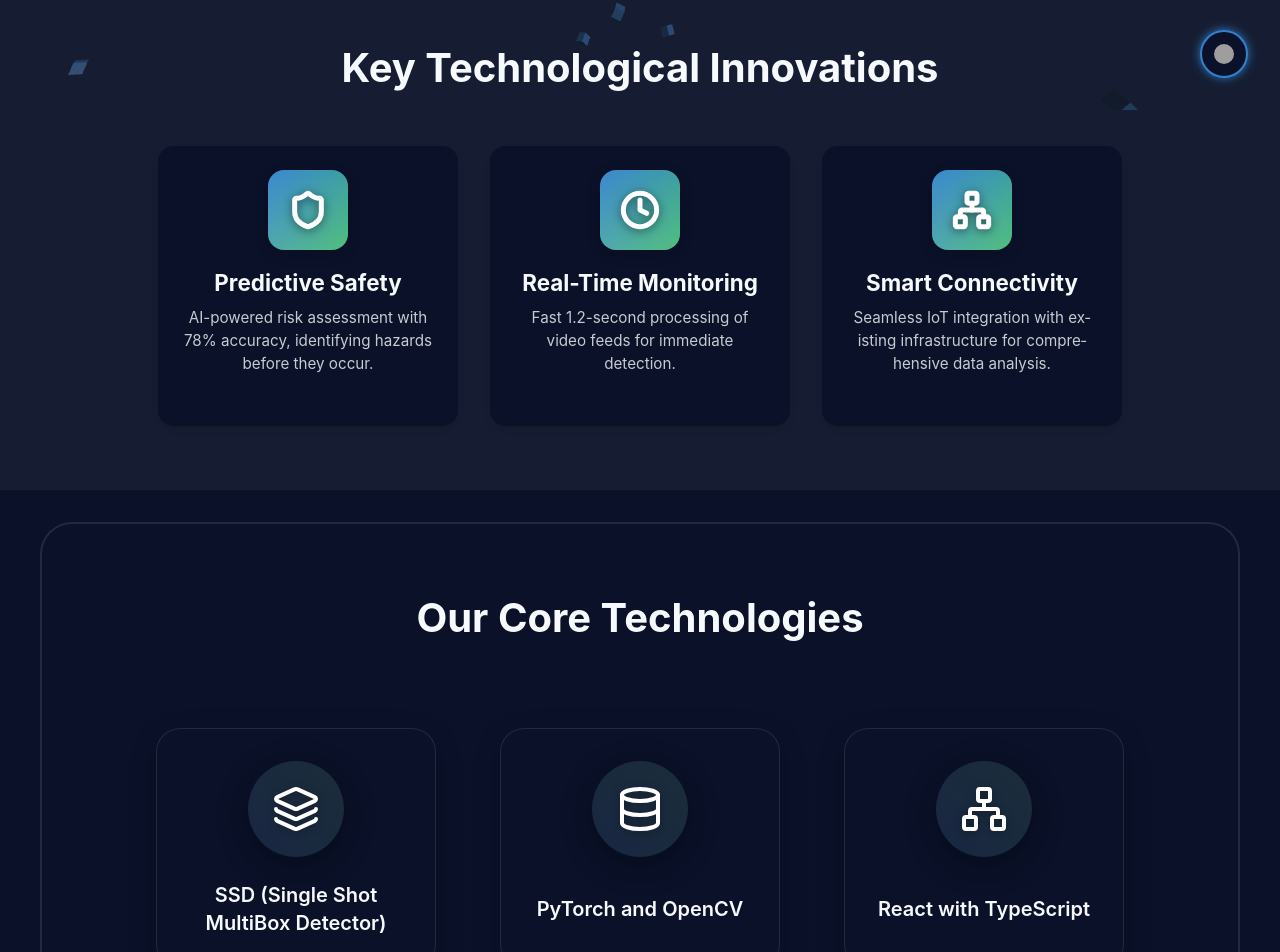
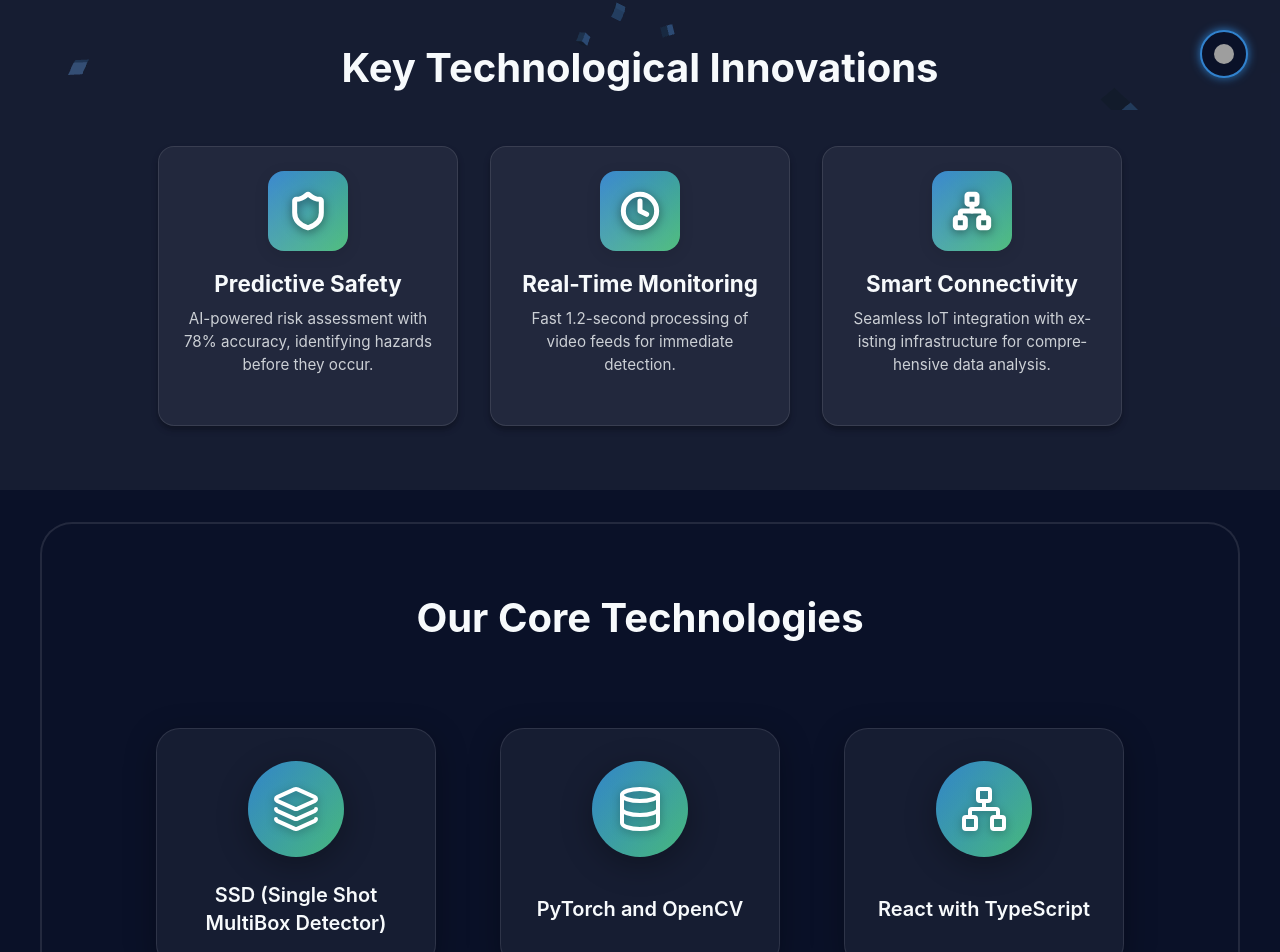
Before and after one commit to ArnavNath2003/Vision-Aid, a React (Vite) app: page / in a window 1280 px wide. Shown: the part 690-1642 px from the top of the page. Built offline with nearby package versions, Linux system fonts and the light colour scheme; no server answers; grey boxes are pictures that could not be loaded.

Commit message:
homepage 1.1

```diff
--- a/src/components/VisionAidHomepage.css
+++ b/src/components/VisionAidHomepage.css
@@ -25,7 +25,7 @@
   --bg-primary: #f0f8ff;
   --text-primary: #1a202c;
   --header-bg: rgba(255, 255, 255, 0.7);
-  --card-bg: rgba(255, 255, 255, 0.8);
+  --card-bg: rgba(255, 255, 255, 0.9);
   --card-border: rgba(0, 0, 0, 0.1);
   --card-hover-border: rgba(0, 0, 0, 0.2);
   --card-shadow: rgba(0, 0, 0, 0.1);
@@ -260,9 +260,10 @@
   max-width: 300px;
   height: 280px; /* Fixed height for consistency */
   padding: 1.5rem;
-  background: var(--bg-primary);
+  background: var(--card-bg);
   border-radius: 1rem;
-  box-shadow: 0 4px 6px rgba(0, 0, 0, 0.1);
+  border: 1px solid var(--card-border);
+  box-shadow: 0 4px 6px var(--card-shadow);
   transition: transform 0.3s ease;
   display: flex;
   flex-direction: column;
@@ -274,6 +275,8 @@
 
 .feature-card:hover {
   transform: translateY(-5px);
+  border-color: var(--color-primary);
+  box-shadow: 0 8px 20px var(--card-shadow);
 }
 
 .feature-icon-container {
@@ -756,12 +759,12 @@
 }
 
 .technology-card {
-  background: var(--bg-primary);
+  background: var(--card-bg);
   border-radius: 1.5rem;
   padding: 1rem 2rem;
   transition: all 0.3s ease;
-  border: 1px solid rgba(255, 255, 255, 0.1);
-  box-shadow: 0 8px 32px rgba(0, 0, 0, 0.1);
+  border: 1px solid var(--card-border);
+  box-shadow: 0 8px 32px var(--card-shadow);
   width: 280px; /* Standardized width */
   height: 240px; /* Standardized height */
   text-align: center;
@@ -774,7 +777,7 @@
 .technology-card:hover {
   transform: translateY(-10px);
   border-color: var(--color-primary);
-  box-shadow: 0 12px 40px rgba(0, 0, 0, 0.2);
+  box-shadow: 0 12px 40px var(--card-shadow);
 }
 
 .technology-icon-container {
@@ -787,7 +790,7 @@
   margin: 0 auto;
   margin-top: 1rem;
   margin-bottom: 1rem;
-  background: var(--card-bg);
+  background: linear-gradient(135deg, var(--color-primary), var(--color-success));
   border-radius: 50% !important;
   display: flex;
   align-items: center;
@@ -849,6 +852,18 @@
 }
 
 @media screen and (max-width: 768px) {
+  .features-grid {
+    grid-template-columns: 1fr;
+    gap: 2rem;
+  }
+
+  .feature-card {
+    max-width: 100%;
+  }
+
+  .features-title {
+    font-size: 2rem;
+  }
   .technology-icon {
     width: 2.5rem !important;
     height: 2.5rem !important;
@@ -888,6 +903,35 @@
 }
 
 @media screen and (max-width: 480px) {
+  .newsletter-form {
+    flex-direction: column;
+    width: 100%;
+  }
+
+  .newsletter-input,
+  .newsletter-button {
+    width: 100%;
+  }
+  .hero-content {
+    padding: 1rem;
+  }
+
+  .main-heading {
+    font-size: 2.5rem;
+  }
+
+  .sub-heading {
+    font-size: 1.2rem;
+  }
+
+  .hero-buttons {
+    flex-direction: column;
+    gap: 1rem;
+  }
+
+  .hero-button {
+    width: 100%;
+  }
   .technology-icon {
     width: 2rem !important;
     height: 2rem !important;
```
